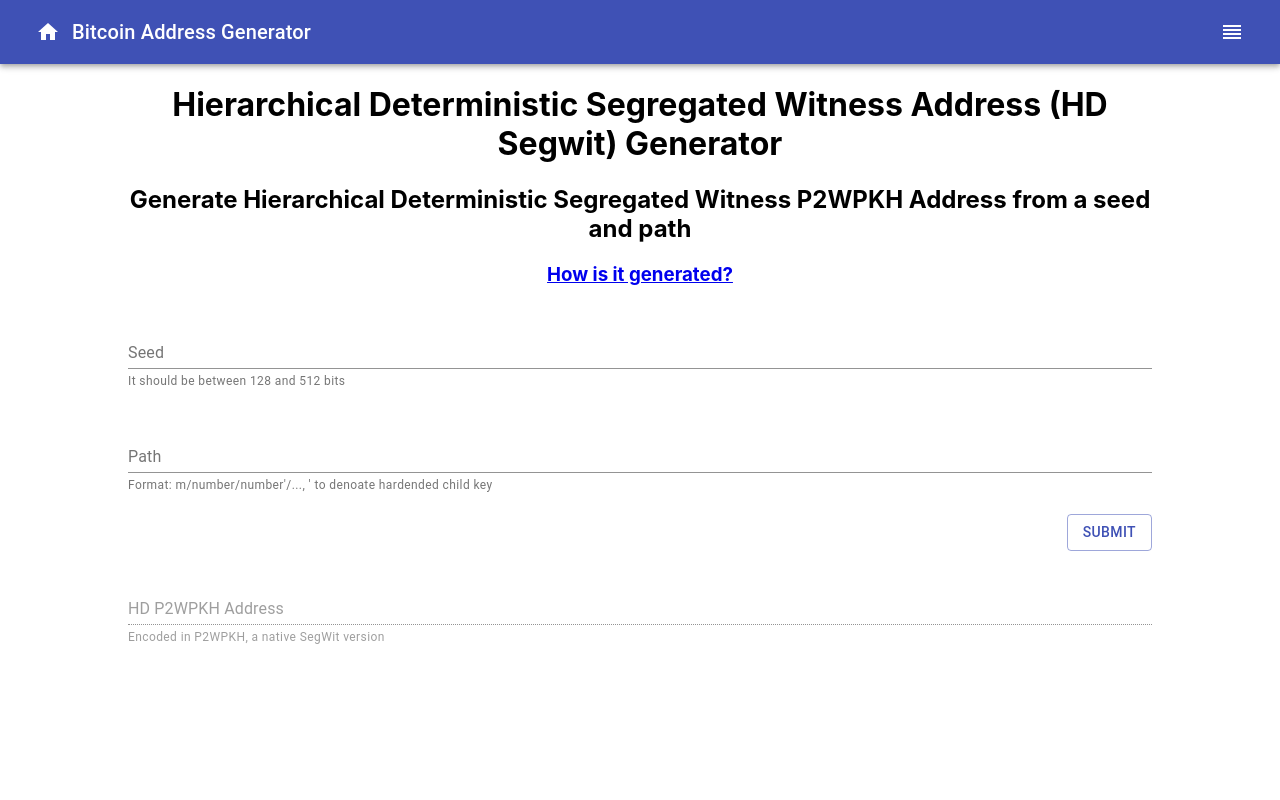
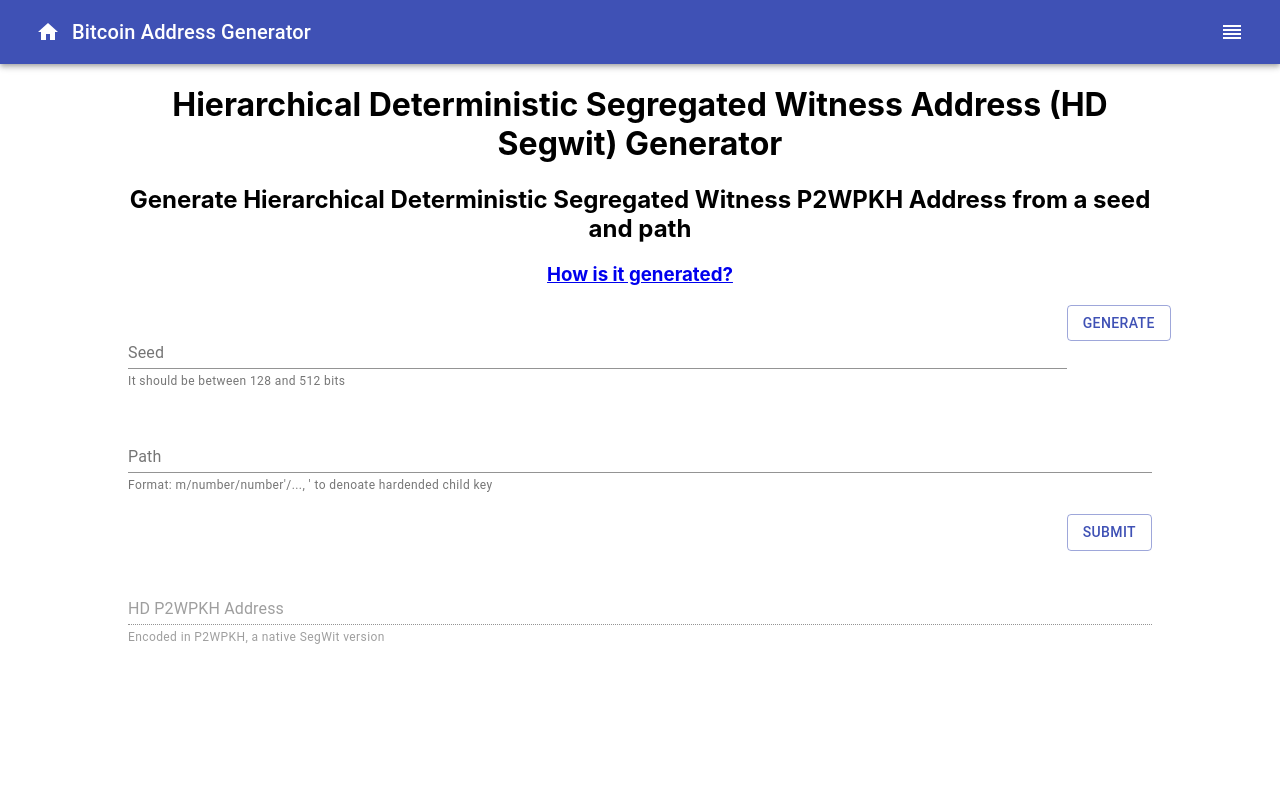
Before and after one commit to JoeHO888/bitcoin-address-generator, a React (Create React App) app: page /hd-generator in a window 1280 px wide. Shown: the top 800 px of the page. Built offline with nearby package versions, Linux system fonts and the light colour scheme; what bitcoinjs-lib would draw is missing.

Commit message:
Add Seed Generation Button in HDGenerator

```diff
--- a/src/components/HDGenerator/index.tsx
+++ b/src/components/HDGenerator/index.tsx
@@ -7,7 +7,8 @@
 import {
     deriveHDSegWitAddress,
     isMasterKeySeedValid,
-    isDerivedPathValid
+    isDerivedPathValid,
+    generateSeed
 } from "../../utils";
 
 import {
@@ -37,6 +38,10 @@
     const handlePathChange = (event: React.ChangeEvent<HTMLInputElement>) => {
         setPath(event.target.value);
     };
+
+    const onGenerate = (event: React.MouseEvent<HTMLElement>) => {
+        setSeed(generateSeed().toString("hex"))
+    }
 
     const onSubmit = (event: React.MouseEvent<HTMLElement>) => {
         event.preventDefault();
@@ -89,7 +94,7 @@
             </h3>
             <form autoComplete="off">
                 <Grid container className="form-field">
-                <Grid item xs={12}>
+                    <Grid item xs={11}>
                         <TextField
                             error={seedHasError}
                             placeholder="Seed to generate HD address"
@@ -100,6 +105,15 @@
                             margin="normal"
                             id="seed"
                             label="Seed" />
+                    </Grid>
+                    <Grid item xs={1}>
+                        <Button
+                            type="button"
+                            variant="outlined"
+                            color="primary"
+                            onClick={onGenerate}>
+                            Generate
+                        </Button>
                     </Grid>
                 </Grid>
 
```
Lines whose indentation alone changed are shown as unchanged.
